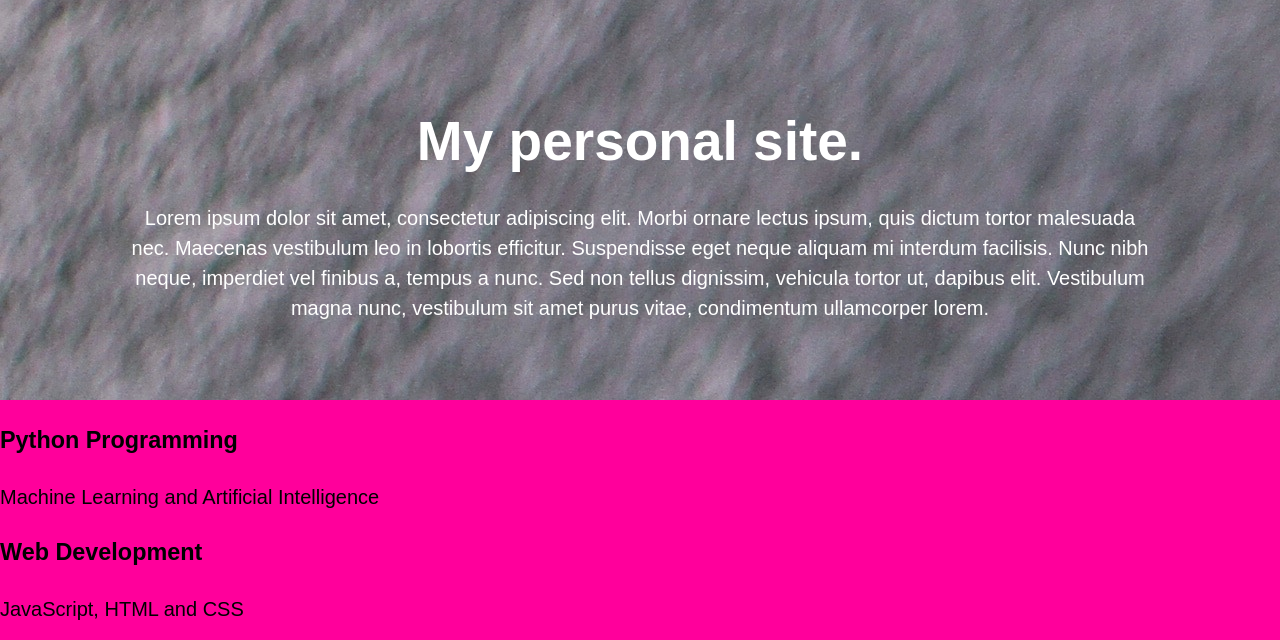
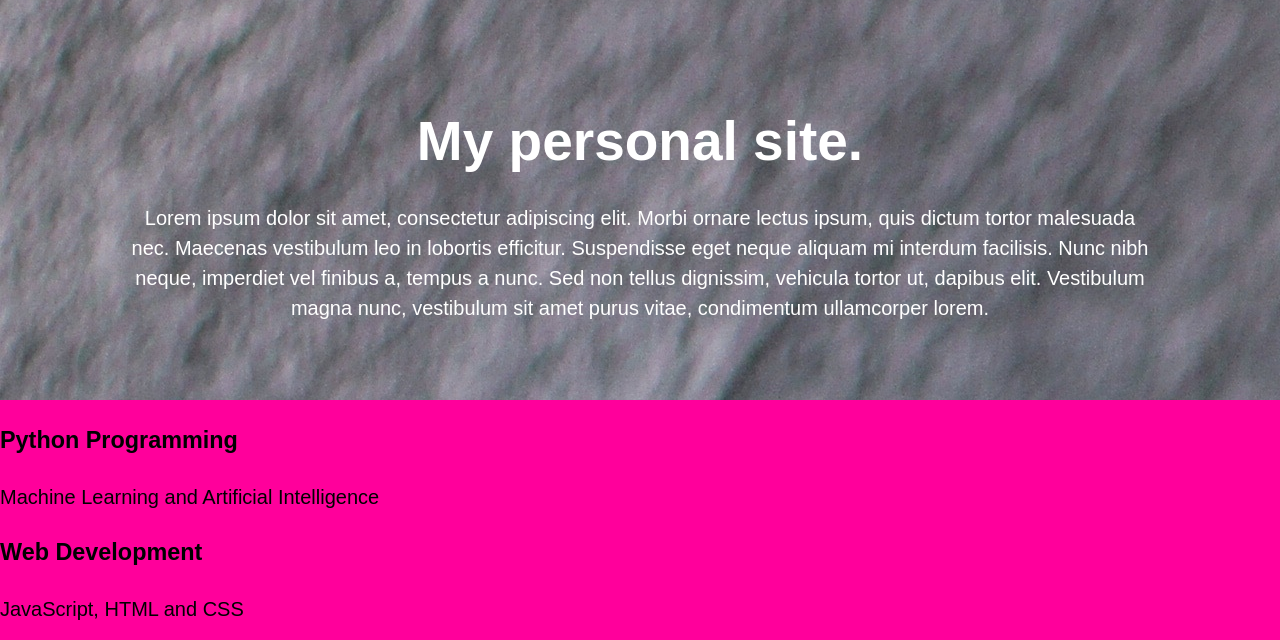
Before and after one commit to RichelleT/DjangoProjects, a Django app: page / in a window 1280 px wide. Shown: the part 103-743 px from the top of the page. Run offline with Django 3.2, Linux system fonts and the light colour scheme.

Commit message:
Update main.css

```diff
--- a/Project_One/Alpha/static/Alpha/main.css
+++ b/Project_One/Alpha/static/Alpha/main.css
@@ -72,7 +72,7 @@ Showcase
 */
 #showcase {
 	min-height: 400px;
-	background: url('/static/img/homeTwo.jpg') no-repeat 0 -400px;
+	background: url('/static/img/homeTwo.jpg') 0 20% no-repeat fixed;
 	text-align: center;
 	color: #ffffff;
 }
```
